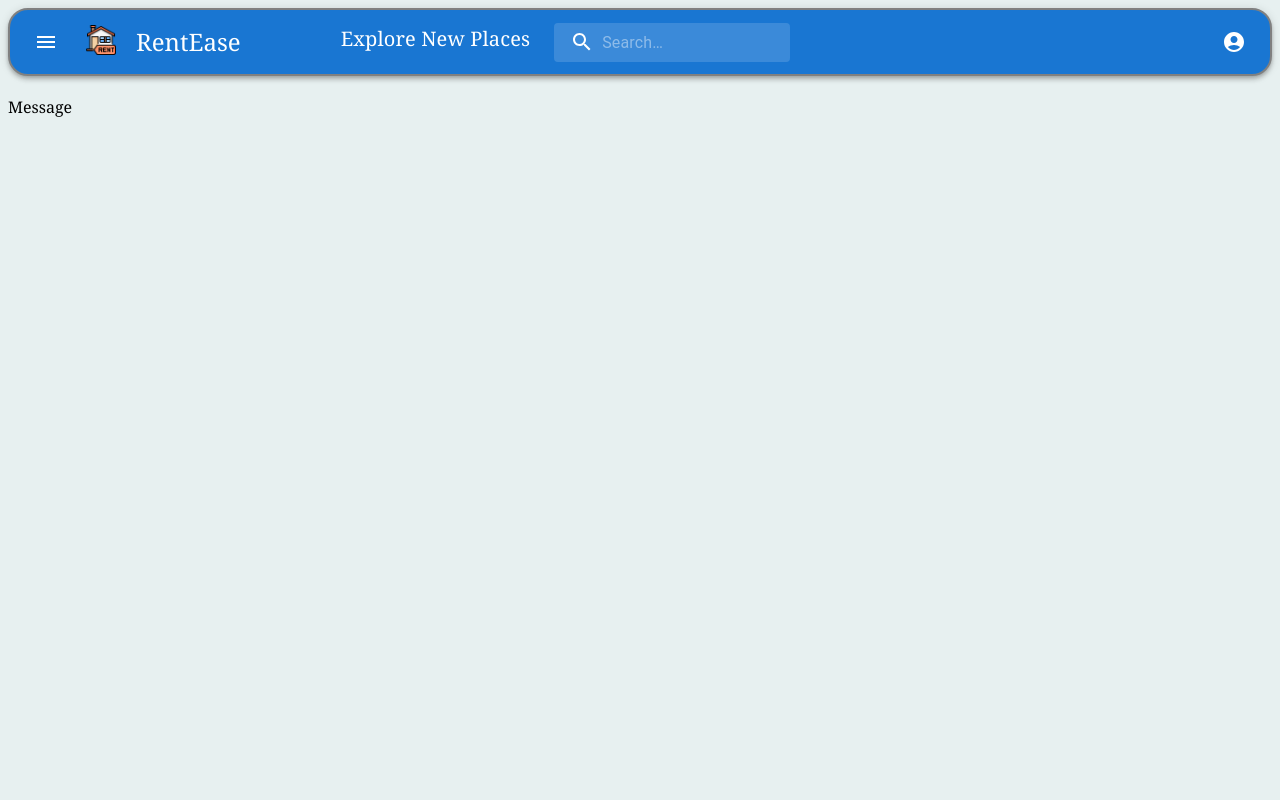
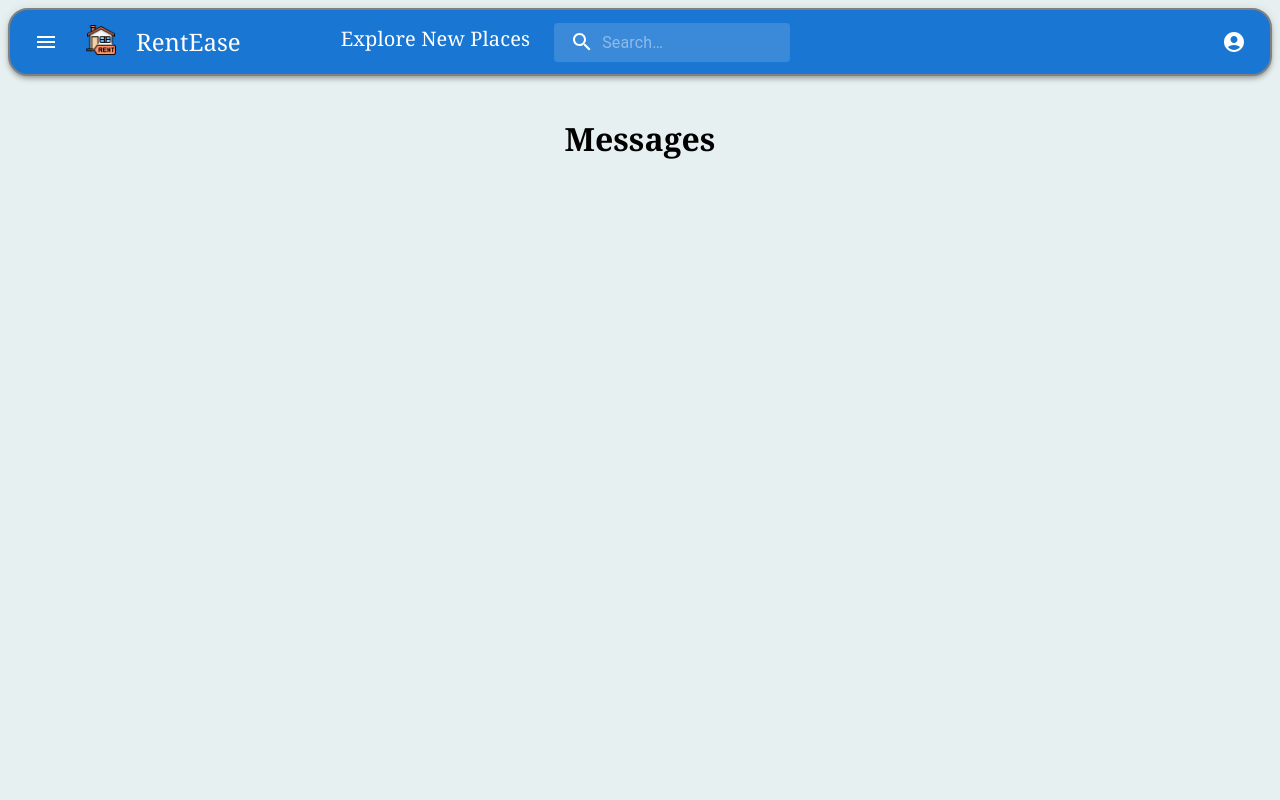
Before and after one commit to Shakir-ahmed1/Undecided_rentals, a React (Vite) app: page /messages/1 in a window 1280 px wide. Shown: the top 800 px of the page. Built offline with nearby package versions, Linux system fonts and the light colour scheme; no server answers.

Commit message:
react-redux

```diff
--- a/src/components/Message/Message.jsx
+++ b/src/components/Message/Message.jsx
@@ -1,7 +1,14 @@
+import {Container, Box} from "@mui/material"
 
 const Message = () => {
   return (
-    <div style={{minHeight:'100vh'}}>Message</div>
+    <div style={{minHeight:'100vh'}}>
+      <Container maxWidth="lg">
+        <Box display={'flex'} justifyContent={"center"}>
+         <h1>Messages</h1>
+       </Box>
+      </Container>
+    </div>
   )
 }
 
```
